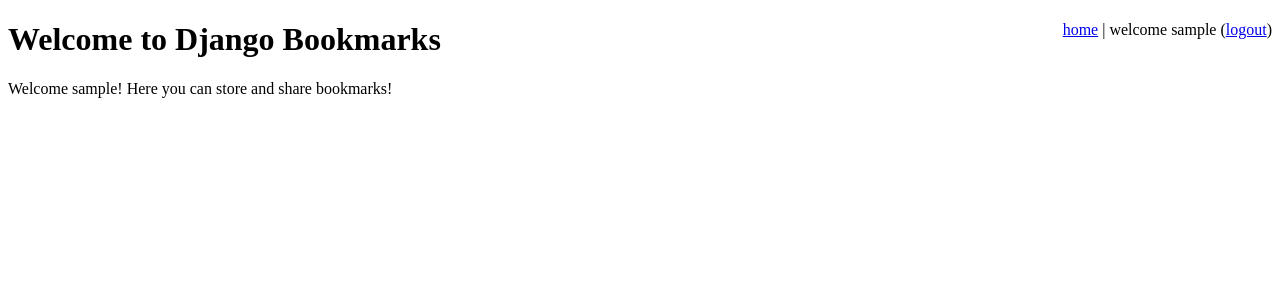
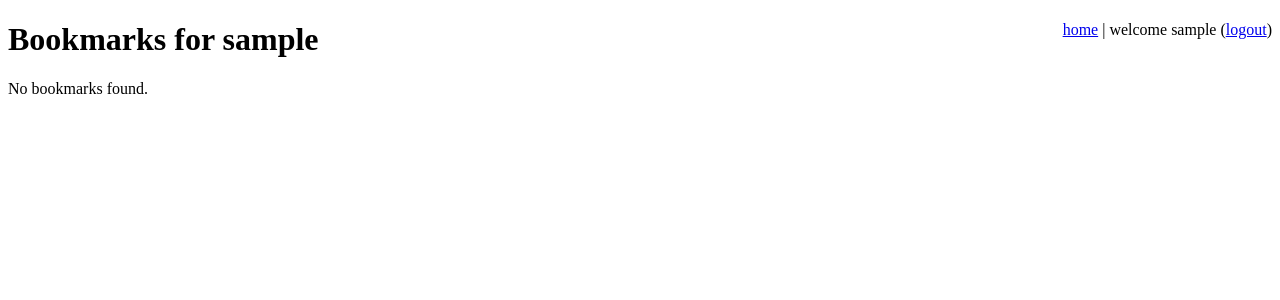
Before and after one commit to skinbone/django_bookmarks, a Django app: page / in a window 1280 px wide. Shown: the top 300 px of the page. Run offline with Django 3.2, Linux system fonts and the light colour scheme; the visitor is signed in with stand-in values (Sample User, id 1); data comes from the database, SQL or seed files in the repository; data that the repository does not hold is empty.

Commit message:
Chapter4 completed

```diff
--- a/bookmarks/admin.py
+++ b/bookmarks/admin.py
@@ -10,7 +10,7 @@ class BookmarkAdmin(admin.ModelAdmin):
 #        (None,               {'fields': ['question']}),
 #        ('Date information', {'fields': ['pub_date'], 'classes': ['collapse']}),
 #    ]
-#    inlines = [ChoiceInline]
+#    inlines = [BookmarkInline]
 #    list_display = ('question', 'pub_date', 'was_published_recently')
 #    list_filter = ['pub_date']
 #    search_fields = ['question']
--- a/bookmarks/static/css/style1.css
+++ b/bookmarks/static/css/style1.css
@@ -3,5 +3,5 @@
 }
 
 input {
-  display: block;
+/*  display: block;*/
 }
--- a/bookmarks/views.py
+++ b/bookmarks/views.py
@@ -1,19 +1,15 @@
 from django.http import HttpResponse, HttpResponseRedirect
-from django.template import Context
 from django.template import RequestContext
-from django.template.loader import get_template
 from django.contrib.auth.models import User
 from django.shortcuts import render_to_response, get_object_or_404, render
 from django.contrib.auth import authenticate, login, logout
 from bookmarks.forms import RegistrationForm
 
 def main(request):
-
-    return render(request, 'main_page.html', {
-        'head_title': 'Django Bookmarks',
-        'page_title': 'Welcome to Django Bookmarks',
-        'page_body': 'Where you can store and share bookmarks!',
-    } )
+    if request.user.is_authenticated():
+        #return HttpResponseRedirect('/user/%s' % request.user.username)
+        return user_page(request, request.user.username)
+    return render(request, 'main_page.html')
 
 
 def user_page(request, username):
@@ -21,14 +17,13 @@ def user_page(request, username):
 #        user = User.objects.get(username=username)
 #    except User.DoesNotExist:
 #        raise Http404('Requested user not found.')
-
     user = get_object_or_404(User, username=username)
     bookmarks = user.bookmark_set.all()
 
     return render_to_response('user_page.html', {
         'username': username,
-        'bookmarks': bookmarks
-    })#, context_instance=RequestContext(request) )
+        'bookmarks': bookmarks,
+    }, context_instance=RequestContext(request) )
 
 
 def logout_view(request):
@@ -40,7 +35,7 @@ def register_page(request):
     if request.method == 'POST':
         form = RegistrationForm(request.POST)
         if form.is_valid():
-            user = User.objects.create_user(
+            User.objects.create_user(
                 username=form.cleaned_data['username'],
                 password=form.cleaned_data['password1'],
                 email=form.cleaned_data['email']
--- a/django_bookmarks/urls.py
+++ b/django_bookmarks/urls.py
@@ -1,9 +1,6 @@
 from django.conf.urls import patterns, include, url
 from django.contrib.staticfiles.urls import staticfiles_urlpatterns
 from django.views.generic.base import TemplateView
-
-
-#from bookmarks.views import *
 
 # Uncomment the next two lines to enable the admin:
 from django.contrib import admin
@@ -21,7 +18,7 @@ urlpatterns = patterns('',
     #url(r'^login/$', 'bookmarks.views.login'),
     url(r'^login/$', 'django.contrib.auth.views.login'),
 #    url(r'^login/$', 'django.contrib.auth.views.login', {'template_name': 'login.html'}),
-#    url(r'logout/$', 'django.contrib.auth.views.logout_then_login'),
+#    url(r'^logout/$', 'django.contrib.auth.views.logout_then_login'),
     url(r'^logout/$', 'bookmarks.views.logout_view'),
     url(r'^change-password/$', 'django.contrib.auth.views.password_change'),
     url(r'^password-changed/$', 'django.contrib.auth.views.password_change_done'),
--- a/templates/base.html
+++ b/templates/base.html
@@ -7,11 +7,11 @@
   </title>
 
   {% load staticfiles %}
-  <link rel="stylesheet" type="text/css" href=" {% static "css/style1.css" %} "   />
+  <link rel="stylesheet" type="text/css" href=" {% static "css/style1.css" %} "/>
 
   {% load static %}
   {% get_static_prefix as STATIC_PREFIX %}
-  <link rel="stylesheet"  type="text/css" href="{{ STATIC_PREFIX }}css/style1.css"  />
+  <link rel="stylesheet"  type="text/css" href="{{ STATIC_PREFIX }}css/style1.css" />
 </head>
 
 <body>
@@ -21,8 +21,8 @@
       welcome {{ user.username }}
       (<a href="/logout">logout</a>)
     {% else %}
-      <a href="/login/">login</a> |
-      <a href="/register/">register</a>
+      <a href="/login">login</a> |
+      <a href="/register">register</a>
     {% endif %}
   </div>
   <h1>{% block head %}{% endblock %}</h1>
--- a/templates/main_page.html
+++ b/templates/main_page.html
@@ -7,7 +7,7 @@
       Here you can store and share bookmarks!</p>
   {% else %}
     <p>Welcome anonymous user!
-      You need to <a href="/login/">login</a>
+      You need to <a href="/login">login</a>
       before you can store and share bookmarks.</p>
   {% endif %}
 {% endblock %}
--- a/templates/registration/password_change_done.html
+++ b/templates/registration/password_change_done.html
@@ -3,6 +3,6 @@
 {% block head %}Password Change Completed Successfully{% endblock %}
 {% block content %}
     Your password has been changed successfully. Please re-login with your new credentials
-    <a href="/login/">login</a> or go back to the
+    <a href="/login">login</a> or go back to the
     <a href="/">main page</a>.
 {% endblock %}
--- a/templates/registration/register_success.html
+++ b/templates/registration/register_success.html
@@ -8,6 +8,6 @@
 {% block content %}
   Thank you for registering. Your information has been
   saved in the database. Now you can either
-  <a href="/login/">login</a> or go back to the
+  <a href="/login">login</a> or go back to the
   <a href="/">main page</a>.
 {% endblock %}
```
